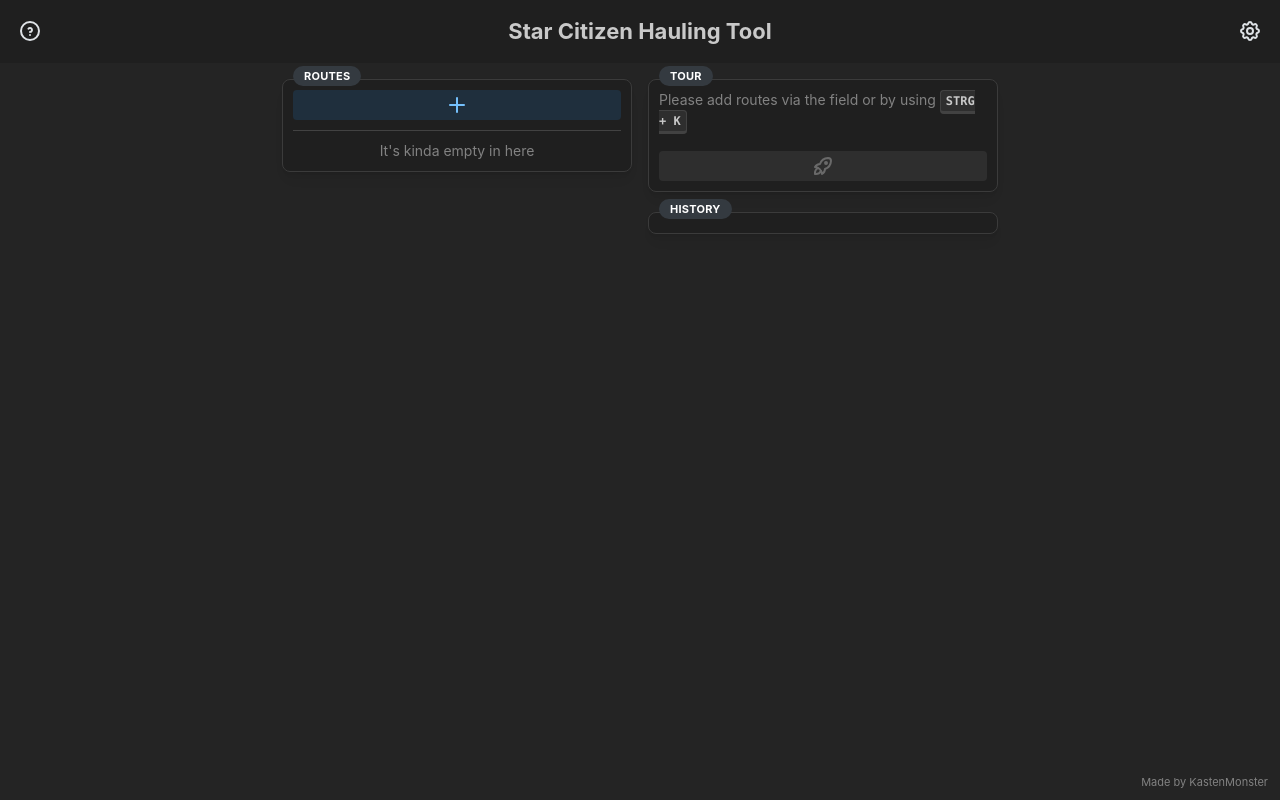
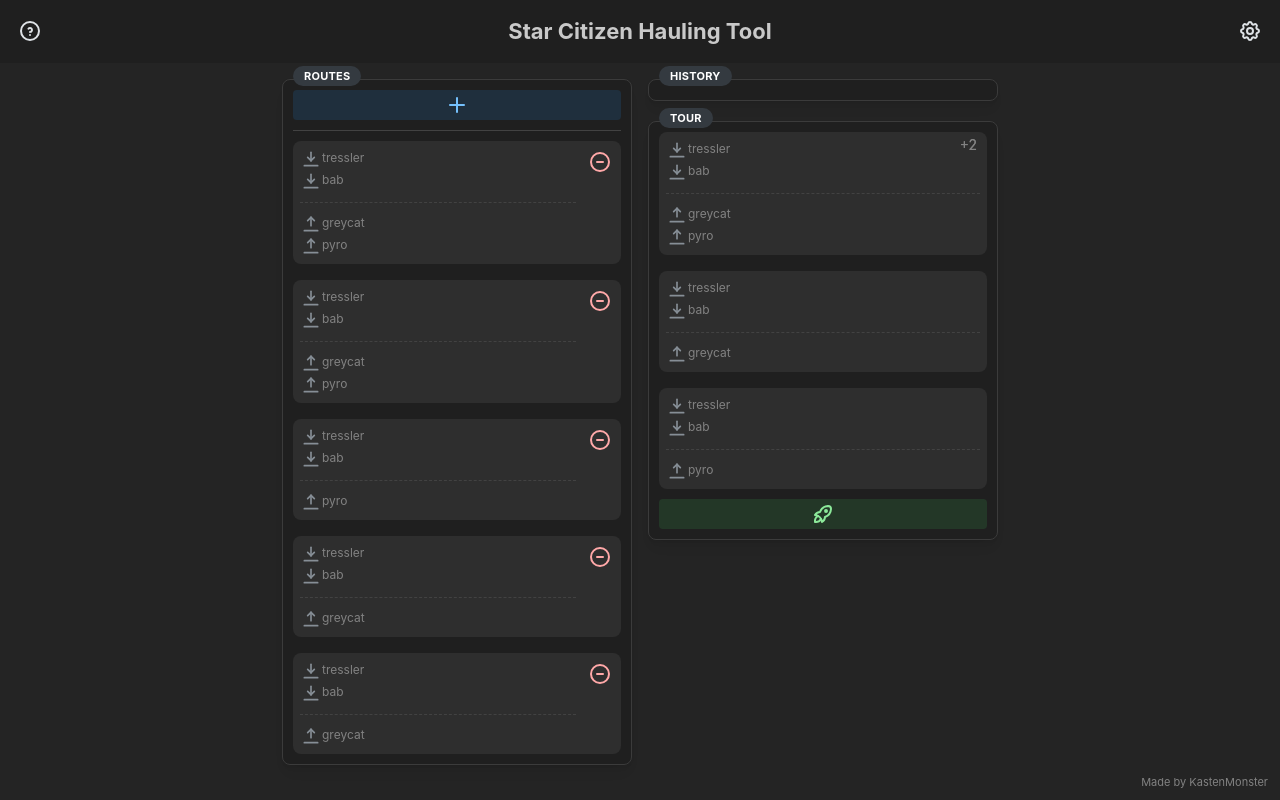
Before and after one commit to KastenMonster/StarCitizenHaulingTool, a React (Vite) app: page / in a window 1280 px wide. Built offline with nearby package versions, Linux system fonts and the light colour scheme.

Commit message:
refactor tour display

```diff
--- a/src/padges/Main/Main.tsx
+++ b/src/padges/Main/Main.tsx
@@ -17,10 +17,10 @@
         </div>
         <div className={classes.widgetWrapper}>
           <div className={classes.widget}>
-            <TourWidget />
+            <HistoryWidget />
           </div>
           <div className={classes.widget}>
-            <HistoryWidget />
+            <TourWidget />
           </div>
         </div>
       </div>
--- a/src/padges/Main/components/DisplayRoutes.tsx
+++ b/src/padges/Main/components/DisplayRoutes.tsx
@@ -50,6 +50,7 @@
   destination: string[];
   price?: number;
   scu?: number;
+  duplicates?: number
 }
 export const Route = (props: Route) => {
   return (
@@ -94,6 +95,9 @@
           </ActionIcon>
         </Tooltip>
       )}
+      {props.duplicates && props.duplicates > 1 &&
+        <Text right={10} top={3} pos={'absolute'} c={'dimmed'} size='sm'>+{props.duplicates}</Text>
+      }
     </div>
   );
 };
--- a/src/padges/Main/components/TourWidget.tsx
+++ b/src/padges/Main/components/TourWidget.tsx
@@ -1,70 +1,15 @@
-import { Badge, Button, em, Flex, Group, Kbd, Stack, Text, Tooltip } from '@mantine/core';
+import { Badge, Button, em, Flex, Group, Indicator, Kbd, Stack, Text, Tooltip } from '@mantine/core';
 import { useSettingsValue } from '../../../store/settings';
 import { useDetailedHaulingRoutesValue, useHaulingRoutesValue } from '../../../store/haulingRoutes';
 import { useEffect, useState } from 'react';
 import { Route } from './DisplayRoutes';
 import { IconRocket } from '@tabler/icons-react';
 import classes from '../Main.module.css';
-
-interface Route {
-  origin: string[];
-  destination: string[];
-  price?: number;
-  scu?: number;
-}
-
-function getBest(routes: Route[], maxScu?: number): Route[] {
-  const matchCounts = new Map<Route, number>();
-
-  for (let i = 0; i < routes.length; i++) {
-    const routeA = routes[i];
-    let matchCount = 0;
-
-    for (let j = 0; j < routes.length; j++) {
-      if (i === j) continue;
-      const routeB = routes[j];
-
-      const originMatch = routeA.origin.every((o) => routeB.origin.includes(o));
-      const destinationMatch = routeA.destination.every((d) => routeB.destination.includes(d));
-
-      if (originMatch && destinationMatch) {
-        matchCount++;
-      }
-    }
-
-    matchCounts.set(routeA, matchCount);
-  }
-
-  const maxMatchCount = Math.max(...Array.from(matchCounts.values()));
-  const candidates = Array.from(matchCounts.keys()).filter((route) => matchCounts.get(route) === maxMatchCount);
-
-  if (!maxScu) {
-    return candidates;
-  }
-
-  const sortedCandidates = candidates
-    .filter((route) => route.price !== undefined && route.scu !== undefined)
-    .sort((a, b) => b.price! / b.scu! - a.price! / a.scu!);
-
-  const selectedRoutes: Route[] = [];
-  let currentScu = 0;
-
-  for (const route of sortedCandidates) {
-    if (route.scu! + currentScu <= maxScu) {
-      selectedRoutes.push(route);
-      currentScu += route.scu!;
-    }
-
-    if (currentScu >= maxScu) {
-      break;
-    }
-  }
-
-  return selectedRoutes;
-}
+import { getBest } from '../../../utils/getBestTour';
+import { FilteredRoute, filterTour } from '../../../utils/filterTour';
 
 interface BestTour {
-  routes: Route[];
+  routes: FilteredRoute[];
   maxScu?: number;
   profit?: number;
 }
@@ -84,7 +29,7 @@
       }
 
       setBestTour({
-        routes: best,
+        routes: filterTour(best),
       });
     } else {
       const best = getBest(dHRoutes, settings.scu);
@@ -102,7 +47,7 @@
       });
 
       setBestTour({
-        routes: best,
+        routes: filterTour(best),
         maxScu: maxScu,
         profit: maxPrice,
       });
@@ -150,15 +95,11 @@
         )}
         <div
           style={{
-            maxHeight: em(200),
+            flexGrow: 1,
           }}
         >
           <div className={classes.routeWrapper}>
-            {bestTour && settings.quickMode ? (
-              <Route origin={bestTour.routes[0].origin} destination={bestTour.routes[0].destination} />
-            ) : (
-              bestTour?.routes.map((route, index) => <Route key={'display-route-' + index} {...route} />)
-            )}
+            {bestTour?.routes.map((route, index) => <Route key={'display-route-' + index} {...route} />)}
           </div>
         </div>
         <Tooltip label="Start">
--- a/src/store/haulingRoutes.ts
+++ b/src/store/haulingRoutes.ts
@@ -10,7 +10,30 @@
   scu: number;
 }
 
-const routeAtom = atom<HaulingRoute[]>([]);
+const mockData:HaulingRoute[] = [
+  {
+    origin: ['tressler', 'bab'],
+    destination: ['greycat', 'pyro']
+  },
+  {
+    origin: ['tressler', 'bab'],
+    destination: ['greycat', 'pyro']
+  },
+  {
+    origin: ['tressler', 'bab'],
+    destination: ['pyro']
+  },
+  {
+    origin: ['tressler', 'bab'],
+    destination: ['greycat']
+  },
+  {
+    origin: ['tressler', 'bab'],
+    destination: ['greycat']
+  }
+]
+
+const routeAtom = atom<HaulingRoute[]>(mockData);
 const detailedRouteAtom = atom<DetailedHaulingRoute[]>([]);
 
 export const useHaulingRoutes = () => useAtom(routeAtom);
--- /dev/null
+++ b/src/utils/filterTour.ts
@@ -0,0 +1,25 @@
+import { TourRoute } from "./getBestTour";
+
+export interface FilteredRoute extends TourRoute {
+    duplicates: number
+  }
+
+ export function filterTour(routes:TourRoute[]):FilteredRoute[] {
+    const map = new Map();
+
+    routes.forEach(item => {
+      const key = JSON.stringify(item); // Create a unique string key for each object
+      if (map.has(key)) {
+        map.set(key, map.get(key) + 1); // Increment duplicate count
+      } else {
+        map.set(key, 1); // First occurrence, set count to 1
+      }
+    });
+
+    const result:FilteredRoute[] = Array.from(map, ([key, duplicates]) => {
+      const obj = JSON.parse(key); // Convert key back to object
+      return { ...obj, duplicates: duplicates }; // Append the duplicates count
+    });
+
+    return result;
+  }
--- /dev/null
+++ b/src/utils/getBestTour.ts
@@ -0,0 +1,87 @@
+export interface TourRoute {
+    origin: string[];
+    destination: string[];
+    price?: number;
+    scu?: number;
+}
+
+export function getBest(routes: TourRoute[], maxScu?: number): TourRoute[] {
+    const matchCounts = new Map<TourRoute, number>();
+
+    // look through all Routes and pick though who fully match
+    for (let i = 0; i < routes.length; i++) {
+      const routeA = routes[i];
+      let matchCount = 0;
+
+      for (let j = 0; j < routes.length; j++) {
+        if (i === j) continue;
+        const routeB = routes[j];
+
+        const originMatch = routeA.origin.every((o) => routeB.origin.includes(o)) && routeA.origin.length === routeB.origin.length;
+        const destinationMatch = routeA.destination.every((d) => routeB.destination.includes(d)) && routeA.destination.length === routeB.destination.length;
+
+        if (originMatch && destinationMatch) {
+          matchCount++;
+        }
+      }
+
+      matchCounts.set(routeA, matchCount);
+    }
+
+    const maxMatchCount = Math.max(...Array.from(matchCounts.values()));
+    const candidates = Array.from(matchCounts.keys()).filter((route) => matchCounts.get(route) === maxMatchCount);
+    const subCandidates = Array.from(matchCounts.keys()).filter((route) => {
+      if(matchCounts.get(route) === maxMatchCount) return false
+
+      for(let i = 0; i < candidates.length; i++){
+        if(route.destination.length <= candidates[i].destination.length){
+          const originMatch = route.origin.every((o) => candidates[i].origin.includes(o));
+          const destinationMatch = route.destination.every((d) => candidates[i].destination.includes(d));
+
+          if(originMatch && destinationMatch) return true
+        }
+      }
+
+      return false
+    })
+
+    if (!maxScu) {
+      candidates.push.apply(candidates, subCandidates)
+      return candidates;
+    }
+
+    const sortedCandidates = candidates
+      .filter((route) => route.price !== undefined && route.scu !== undefined)
+      .sort((a, b) => b.price! / b.scu! - a.price! / a.scu!);
+
+    const sortedSubCandidates = subCandidates
+      .filter((route) => route.price !== undefined && route.scu !== undefined)
+      .sort((a, b) => b.price! / b.scu! - a.price! / a.scu!);
+
+    const selectedRoutes: TourRoute[] = [];
+    let currentScu = 0;
+
+    for (const route of sortedCandidates) {
+      if (route.scu! + currentScu <= maxScu) {
+        selectedRoutes.push(route);
+        currentScu += route.scu!;
+      }
+
+      if (currentScu >= maxScu) {
+        break;
+      }
+    }
+
+    for (const route of sortedSubCandidates) {
+      if (route.scu! + currentScu <= maxScu) {
+        selectedRoutes.push(route);
+        currentScu += route.scu!;
+      }
+
+      if (currentScu >= maxScu) {
+        break;
+      }
+    }
+
+    return selectedRoutes;
+}
```
